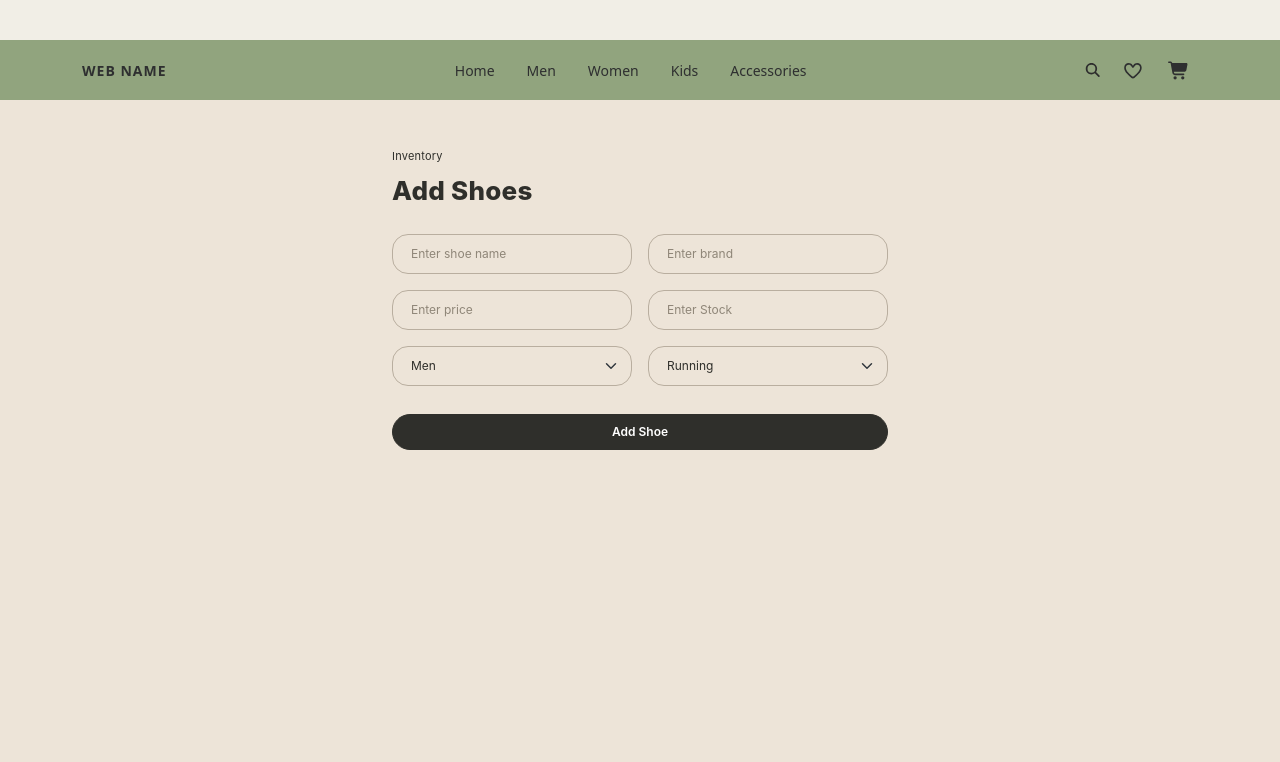
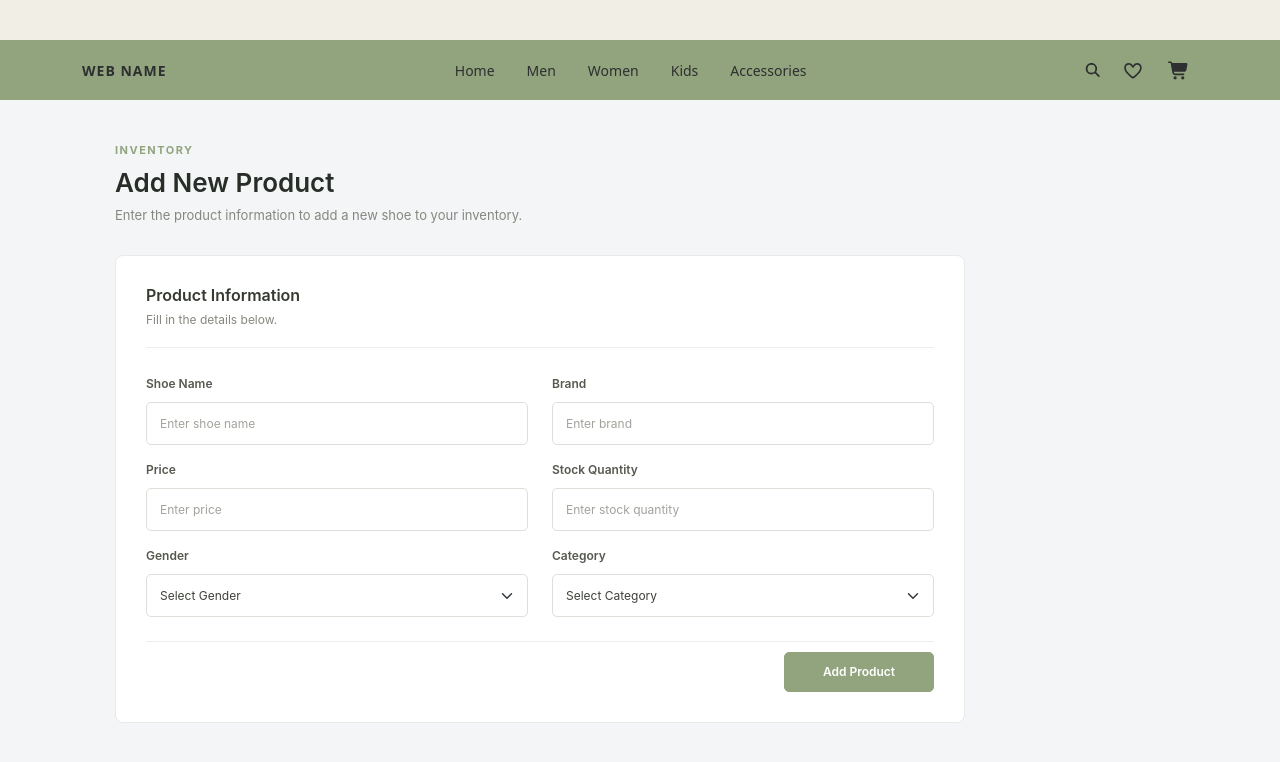
Before and after one commit to lyzellee/shoe-website, a React app in the folder frontend/: page /shoes/add in a window 1280 px wide. Shown: the top 762 px of the page. Built offline with nearby package versions, Linux system fonts and the light colour scheme; the HTML template or start-up script is replaced by a standard one.

Commit message:
feat(add_new_product):updated_add_shoes_layout

```diff
--- a/frontend/src/admin/pages/category/Addshoes.css
+++ b/frontend/src/admin/pages/category/Addshoes.css
@@ -1,81 +1,169 @@
+
+/* Main page */
 .shoe-page {
-  background: #ede4d8;
   min-height: 100vh;
-  padding: 48px 16px;
-  font-family:
-    "Inter",
-    system-ui,
-    -apple-system,
-    "Segoe UI",
-    sans-serif;
-  color: #2f2f2b;
+  width: 100%;
+  padding: 42px 45px;
+  background-color: #f4f5f6;
+  color: #333333;
+  font-family: "Inter", system-ui, -apple-system, "Segoe UI", sans-serif;
 }
+
 .shoe-wrap {
-  max-width: 520px;
+  width: 100%;
+  max-width: 1050px;
   margin: 0 auto;
+  padding: 0;
 }
+
+/* Page heading */
+.shoe-heading {
+  margin-bottom: 30px;
+}
+
 .shoe-eyebrow {
+  margin: 0 0 8px;
+  color: #91a47e;
   font-size: 11px;
-  letter-spacing: 0.02em;
-  margin: 0 0 10px;
+  font-weight: 700;
+  letter-spacing: 1.5px;
 }
+
 .shoe-title {
+  margin: 0 0 8px;
+  color: #292d27;
   font-size: 26px;
-  font-weight: 800;
-  letter-spacing: 0.01em;
-  text-align: left;
-  margin: 0 0 28px;
+  font-weight: 600;
 }
-.shoe-page .form-control,
-.shoe-page .form-select {
-  background-color: transparent;
-  border: 1px solid #b9ae9f;
-  border-radius: 16px;
-  height: 40px;
-  padding: 0 18px;
+
+.shoe-description {
+  margin: 0;
+  color: #85877f;
+  font-size: 13px;
+}
+
+/* Form panel */
+.shoe-form-card {
+  width: 100%;
+  max-width: 850px;
+  padding: 30px;
+  border: 1px solid #e9eae7;
+  border-radius: 8px;
+  background-color: #ffffff;
+}
+
+.shoe-form-header {
+  margin-bottom: 27px;
+  padding-bottom: 18px;
+  border-bottom: 1px solid #eeeeec;
+}
+
+.shoe-form-header h5 {
+  margin: 0 0 6px;
+  color: #353a31;
+  font-size: 16px;
+  font-weight: 600;
+}
+
+.shoe-form-header p {
+  margin: 0;
+  color: #85877f;
   font-size: 12px;
-  color: #2f2f2b;
+}
+
+/* Input labels */
+.shoe-form-card .form-label {
+  display: block;
+  margin-bottom: 9px;
+  color: #55594f;
+  font-size: 12px;
+  font-weight: 600;
+}
+
+/* Input fields and dropdowns */
+.shoe-form-card .form-control,
+.shoe-form-card .form-select {
+  width: 100%;
+  height: 43px;
+  padding: 10px 13px;
+  border: 1px solid #dedfd9;
+  border-radius: 5px;
+  background-color: #ffffff;
+  color: #3e4239;
+  font-size: 12px;
   box-shadow: none;
 }
-.shoe-page .form-select {
-  padding-right: 36px;
+
+.shoe-form-card .form-control::placeholder {
+  color: #a1a39c;
 }
-.shoe-page .form-control::placeholder {
-  color: #8f8678;
+
+.shoe-form-card .form-control:focus,
+.shoe-form-card .form-select:focus {
+  border-color: #91a47e;
+  background-color: #ffffff;
+  color: #3e4239;
+  box-shadow: 0 0 0 3px rgba(145, 164, 126, 0.13);
 }
-.shoe-page .form-control:focus,
-.shoe-page .form-select:focus {
-  background-color: transparent;
-  border-color: #2f2f2b;
-  box-shadow: none;
-  color: #2f2f2b;
+
+/* Submit button */
+.shoe-form-actions {
+  display: flex;
+  justify-content: flex-end;
+  padding-top: 10px;
+  border-top: 1px solid #eeeeec;
 }
+
 .shoe-page .btn.shoe-btn {
-  --bs-btn-bg: #2f2f2b;
-  --bs-btn-border-color: #2f2f2b;
-  --bs-btn-hover-bg: #1c1c19;
-  --bs-btn-hover-border-color: #1c1c19;
-  --bs-btn-active-bg: #1c1c19;
-  --bs-btn-active-border-color: #1c1c19;
-  --bs-btn-color: #ffffff;
-  --bs-btn-hover-color: #ffffff;
-  --bs-btn-active-color: #ffffff;
-  --bs-btn-focus-shadow-rgb: 47, 47, 43;
-  background-color: #2f2f2b;
-  border-color: #2f2f2b;
+  min-width: 150px;
+  height: 40px;
+  padding: 0 22px;
+  border: 1px solid #91a47e;
+  border-radius: 5px;
+  background-color: #91a47e;
   color: #ffffff;
-  width: 100%;
-  height: 36px;
-  padding: 0;
-  border-radius: 999px;
   font-size: 12px;
   font-weight: 600;
-  margin-top: 12px;
+  box-shadow: none;
+  transition: background-color 0.2s ease;
 }
+
 .shoe-page .btn.shoe-btn:hover,
-.shoe-page .btn.shoe-btn:active,
 .shoe-page .btn.shoe-btn:focus {
-  background-color: #1c1c19;
-  border-color: #1c1c19;
+  border-color: #7e926c;
+  background-color: #7e926c;
   color: #ffffff;
 }
+
+/* Responsive layout */
+@media (max-width: 768px) {
+  .shoe-page {
+    padding: 28px 18px;
+  }
+
+  .shoe-title {
+    font-size: 23px;
+  }
+
+  .shoe-form-card {
+    padding: 23px 20px;
+  }
+}
+
+@media (max-width: 480px) {
+  .shoe-page {
+    padding: 22px 14px;
+  }
+
+  .shoe-form-card {
+    padding: 20px 15px;
+  }
+
+  .shoe-form-actions {
+    justify-content: stretch;
+  }
+
+  .shoe-page .btn.shoe-btn {
+    width: 100%;
+  }
+}
--- a/frontend/src/admin/pages/category/addShoes.jsx
+++ b/frontend/src/admin/pages/category/addShoes.jsx
@@ -1,15 +1,15 @@
 import { useState } from "react";
 import { Form, Button, Container, Dropdown, Col, Row } from "react-bootstrap";
 import axios from "axios";
-import "./Addshoes.css";
+import "./addshoes.css";
 
 export default function AddShoes() {
   // 1. useState para sa bawat input field
   const [name, setName] = useState("");
   const [brand, setBrand] = useState("");
   const [price, setPrice] = useState("");
-  const [gender, setGender] = useState("men");
-  const [category, setCategory] = useState("running");
+  const [gender, setGender] = useState("");
+  const [category, setCategory] = useState("");
   const [stock, setStock] = useState();
 
   // 2. Submit function na tumatawag sa backend endpoint
@@ -33,14 +33,31 @@ export default function AddShoes() {
 
   return (
     <div className="shoe-page">
-      <Container className="shoe-wrap">
-        <p className="shoe-eyebrow">Inventory</p>
-        <h3 className="shoe-title">Add Shoes</h3>
+      <Container fluid className="shoe-wrap">
+        {/* Page heading */}
+        <div className="shoe-heading">
+          <div>
+            <p className="shoe-eyebrow">INVENTORY</p>
+            <h2 className="shoe-title">Add New Product</h2>
+            <p className="shoe-description">
+              Enter the product information to add a new shoe to your inventory.
+            </p>
+          </div>
+        </div>
+
+        {/* Form panel */}
+        <div className="shoe-form-card">
+          <div className="shoe-form-header">
+            <h5>Product Information</h5>
+            <p>Fill in the details below.</p>
+          </div>
+
           <Form onSubmit={handleSubmit}>
-          <Row className="g-3 mb-3">
+            {/* Shoe name and brand */}
+            <Row className="g-4 mb-3">
               <Col xs={12} md={6}>
                 <Form.Group>
-                <Form.Label className="visually-hidden">Shoe Name</Form.Label>
+                  <Form.Label>Shoe Name</Form.Label>
                   <Form.Control
                     type="text"
                     value={name}
@@ -52,7 +69,7 @@ export default function AddShoes() {
 
               <Col xs={12} md={6}>
                 <Form.Group>
-                <Form.Label className="visually-hidden">Brand</Form.Label>
+                  <Form.Label>Brand</Form.Label>
                   <Form.Control
                     type="text"
                     value={brand}
@@ -63,10 +80,11 @@ export default function AddShoes() {
               </Col>
             </Row>
 
-          <Row className="g-3 mb-3">
+            {/* Price and stock */}
+            <Row className="g-4 mb-3">
               <Col xs={12} md={6}>
                 <Form.Group>
-                <Form.Label className="visually-hidden">Price</Form.Label>
+                  <Form.Label>Price</Form.Label>
                   <Form.Control
                     type="number"
                     value={price}
@@ -78,47 +96,62 @@ export default function AddShoes() {
 
               <Col xs={12} md={6}>
                 <Form.Group>
-                <Form.Label className="visually-hidden">Stock</Form.Label>
+                  <Form.Label>Stock Quantity</Form.Label>
                   <Form.Control
-                  type="Number"
+                    type="number"
                     value={stock}
                     onChange={(e) => setStock(e.target.value)}
-                  placeholder="Enter Stock"
+                    placeholder="Enter stock quantity"
                   />
                 </Form.Group>
               </Col>
             </Row>
 
-          <Row className="g-3 mb-3">
+            {/* Gender and category */}
+            <Row className="g-4 mb-4">
               <Col xs={12} md={6}>
+                <Form.Group>
+                  <Form.Label>Gender</Form.Label>
                   <Form.Select
-                aria-label="Default select example"
+                    aria-label="Select gender"
                     value={gender}
                     onChange={(e) => setGender(e.target.value)}
                   >
-                <option>Gender</option>
+                    <option value="" disabled>
+                      Select Gender
+                    </option>
                     <option value="men">Men</option>
                     <option value="women">Women</option>
                   </Form.Select>
+                </Form.Group>
               </Col>
 
               <Col xs={12} md={6}>
+                <Form.Group>
+                  <Form.Label>Category</Form.Label>
                   <Form.Select
-                aria-label="Default select example"
+                    aria-label="Select category"
                     value={category}
                     onChange={(e) => setCategory(e.target.value)}
                   >
-                <option>Category</option>
+                    <option value="" disabled>
+                      Select Category
+                    </option>
                     <option value="running">Running</option>
                     <option value="sports">Sports</option>
                   </Form.Select>
+                </Form.Group>
               </Col>
             </Row>
 
-          <Button type="submit" variant="primary" className="shoe-btn">
-            Add Shoe
+            {/* Submit button */}
+            <div className="shoe-form-actions">
+              <Button type="submit" className="shoe-btn">
+                Add Product
               </Button>
+            </div>
           </Form>
+        </div>
       </Container>
     </div>
   );
```
Lines whose indentation alone changed are shown as unchanged.
